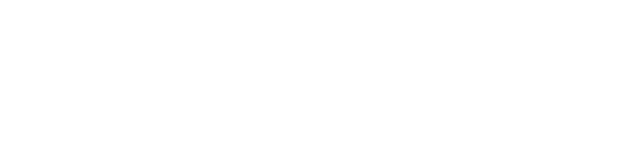
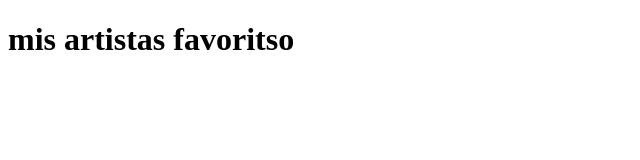
Before and after one commit to sebastian32102/artistas, a plain HTML site: page index.html in a window 1280 px wide. Shown: the whole page, without its empty margins (0-640 px from the left). Drawn offline with Linux system fonts and the light colour scheme.

Commit message:
numero dos

```diff
--- a/index.html
+++ b/index.html
@@ -6,6 +6,6 @@
     <title>artistas</title>
 </head>
 <body>
-
+    <h1>mis artistas favoritso</h1>
 </body>
 </html>
```
